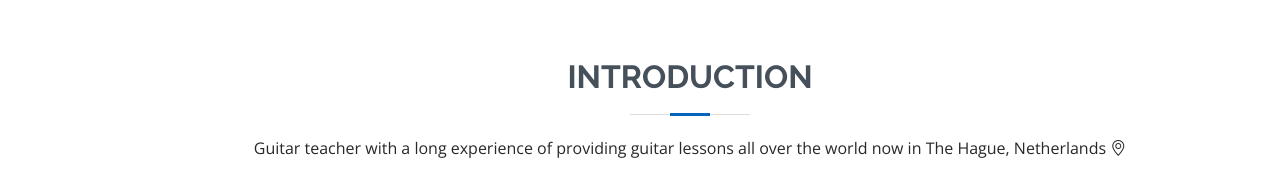
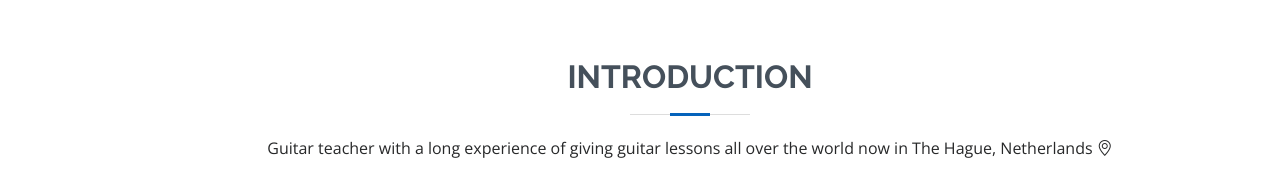
Before and after one commit to JackWoodmanguitar/jackwoodmanguitar.github.io, a plain HTML site: page index.html in a window 1280 px wide. Shown: the part 802-989 px from the top of the page. Drawn offline with nearby package versions, Linux system fonts and the light colour scheme; grey boxes are pictures that could not be loaded.

Commit message:
Update index.html

```diff
--- a/index.html
+++ b/index.html
@@ -84,7 +84,7 @@
 
         <div class="section-title">
           <h2>Introduction</h2>
-          <p>Guitar teacher with a long experience of providing guitar lessons all over the world now in The Hague, Netherlands <i class="bi bi-geo-alt"></i></p>
+          <p>Guitar teacher with a long experience of giving guitar lessons all over the world now in The Hague, Netherlands <i class="bi bi-geo-alt"></i></p>
         </div>
 
         <div class="row">
```
